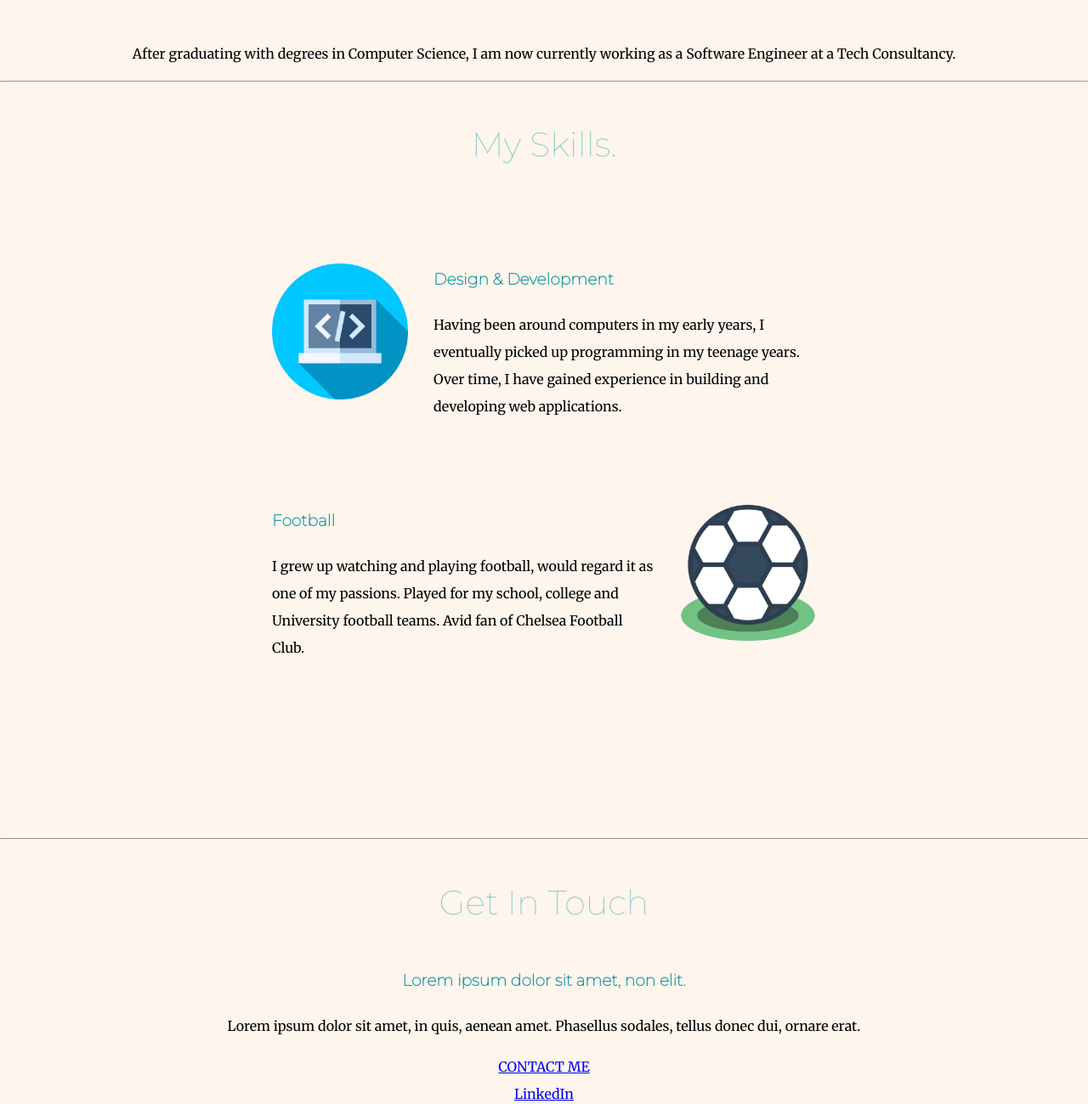
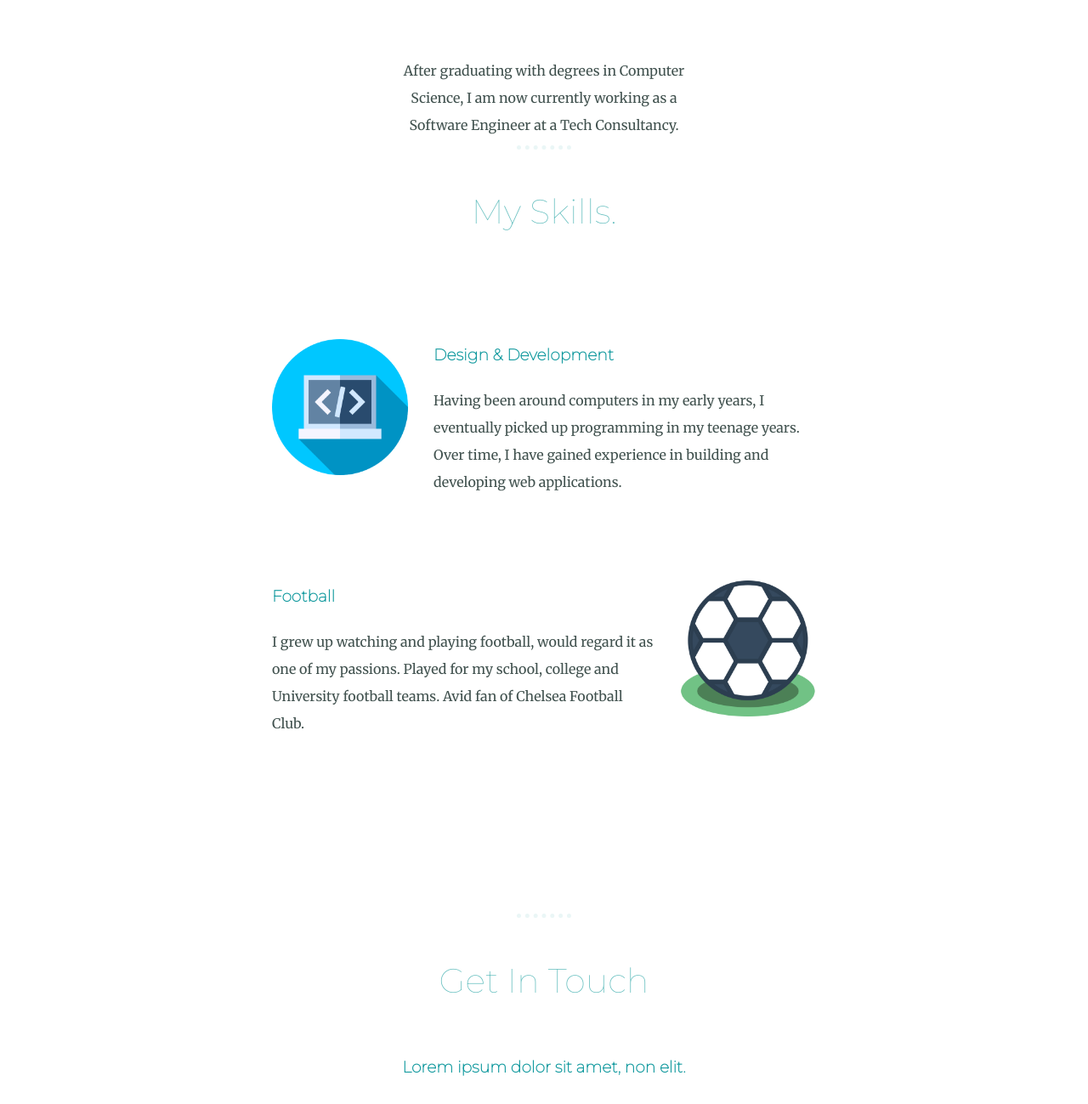
Before and after one commit to mcaiox/WDBC, a plain HTML site: page section5/CSS - My Site/index.html in a window 1280 px wide. Shown: the part 1380-2679 px from the top of the page at 85% size. Drawn offline with Linux system fonts and the light colour scheme.

Commit message:
Finishing touches

```diff
--- a/section5/CSS - My Site/css/styles.css
+++ b/section5/CSS - My Site/css/styles.css
@@ -1,4 +1,5 @@
 body {
+  color: #40514e;
   margin: 0;
   text-align: center;
   font-family: "Merriweather", serif;
@@ -15,10 +16,46 @@ h2 {
   font-size: 2.5rem;
   color: #66bfbf;
   font-weight: normal;
+  padding-bottom: 10px;
 }
 h3 {
   font-family: "Montserrat", sans-serif;
   color: #11999e;
+}
+
+hr {
+  border-style: none;
+  border-top-style: dotted;
+  border-color: #eaf6f6;
+  border-width: 5px;
+  width: 5%;
+}
+
+.btn {
+  background: #66bfbf;
+  background-image: -webkit-linear-gradient(top, #3498db, #2980b9);
+  background-image: -moz-linear-gradient(top, #3498db, #2980b9);
+  background-image: -ms-linear-gradient(top, #3498db, #2980b9);
+  background-image: -o-linear-gradient(top, #3498db, #2980b9);
+  background-image: linear-gradient(to bottom, #3498db, #2980b9);
+  -webkit-border-radius: 28;
+  -moz-border-radius: 28;
+  border-radius: 28px;
+  font-family: Arial;
+  color: #ffffff;
+  font-size: 20px;
+  padding: 10px 20px 10px 20px;
+  text-decoration: none;
+}
+
+.btn:hover {
+  background: #3cb0fd;
+  background-image: -webkit-linear-gradient(top, #3cb0fd, #3498db);
+  background-image: -moz-linear-gradient(top, #3cb0fd, #3498db);
+  background-image: -ms-linear-gradient(top, #3cb0fd, #3498db);
+  background-image: -o-linear-gradient(top, #3cb0fd, #3498db);
+  background-image: linear-gradient(to bottom, #3cb0fd, #3498db);
+  text-decoration: none;
 }
 
 .skill-row {
@@ -41,19 +78,19 @@ h3 {
 }
 
 .top-container {
-  background-color: #fef5ed;
+  background-color: #eaf6f6;
   position: relative;
   padding-top: 100px;
   line-height: 2;
 }
 .middle-container {
-  background-color: #fef5ed;
+  /* background-color: #fef5ed; */
   position: relative;
-  padding-top: 100px;
   line-height: 2;
+  margin: 100px 0;
 }
 .bottom-container {
-  background-color: #fef5ed;
+  /* background-color: #66bfbf; */
   position: relative;
   padding-top: 100px;
   line-height: 2;
@@ -75,3 +112,8 @@ h3 {
   left: 300x;
   bottom: 300px;
 }
+
+.intro {
+  width: 30%;
+  margin: auto;
+}
--- a/section5/CSS - My Site/index.html
+++ b/section5/CSS - My Site/index.html
@@ -29,7 +29,7 @@
           alt="portrait"
         />
         <h2>Hello.</h2>
-        <p>
+        <p class="intro">
           After graduating with degrees in Computer Science, I am now currently
           working as a Software Engineer at a Tech Consultancy.
         </p>
```
